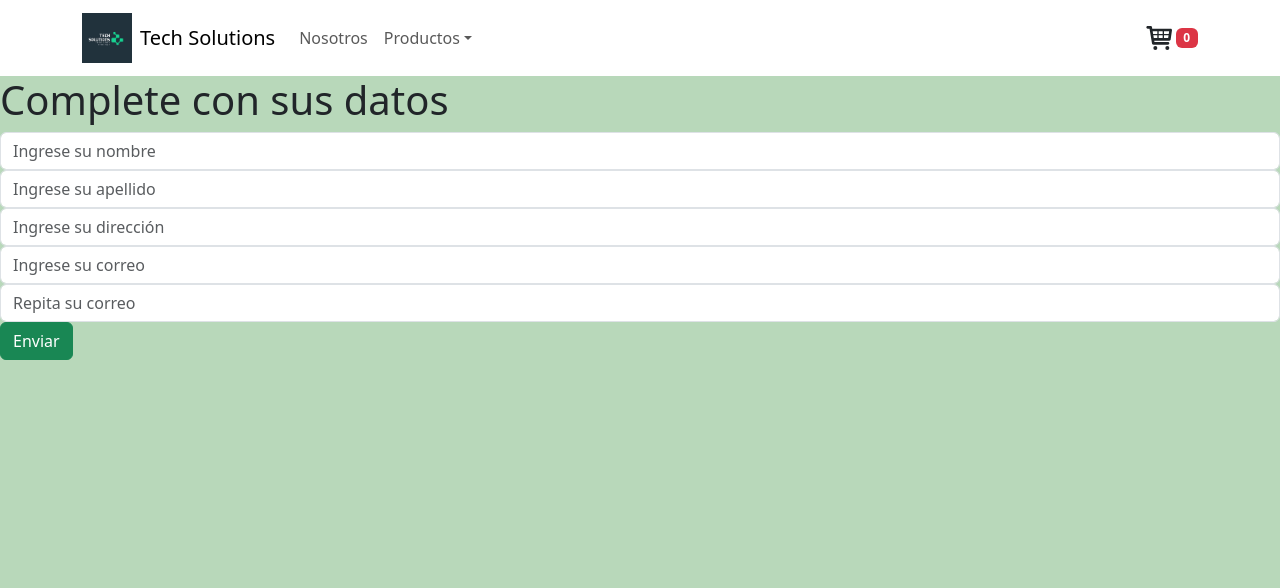
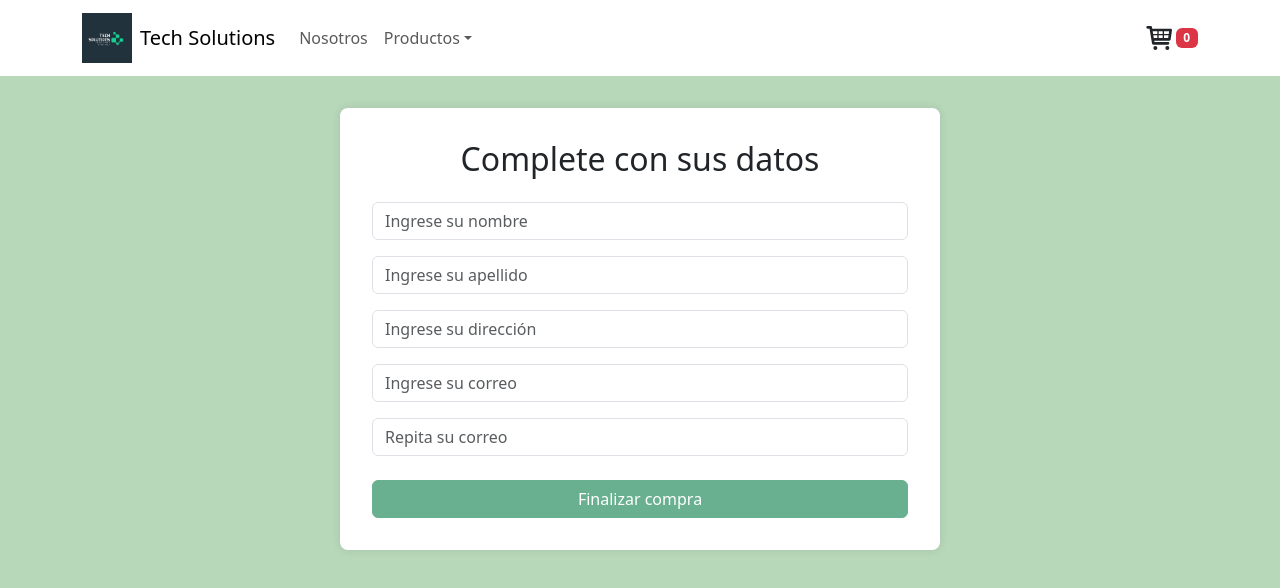
Before and after one commit to micaelavs/ecommerce-coder-techsolutions, a React (Vite) app: page /checkout in a window 1280 px wide. Shown: the top 588 px of the page. Built offline with nearby package versions, Linux system fonts and the light colour scheme.

Commit message:
ultimos ajustes para entrega, validaciones form, stock, gaurdado de actualizacion de stock en orden como en productos. Agrego estilos

```diff
--- a/src/componentes/CartView.jsx
+++ b/src/componentes/CartView.jsx
@@ -1,9 +1,22 @@
 import React, { useContext } from 'react';
 import { CartContext } from '../context/CartContext';
 import { Link } from 'react-router-dom'
+import Swal from 'sweetalert2'
 
 const CartView = () => {
   const { cart, clear, removeItem, cartTotal } = useContext(CartContext);
+   const preConfirm = () =>{
+          Swal.fire({
+              title:'¿Va a eliminar los prodcutos del carrito, está seguro de hacerlo?',
+              showDenyButton:true,
+              denyButtonText:'No',
+              confirmButtonText:'Si'
+          }).then((result)=>{
+              if(result.isConfirmed){
+                  clear()
+              }
+          })
+      }
 
   return (
     <div style={{ maxWidth: '800px', margin: '2rem auto' }}>
@@ -40,7 +53,7 @@ const CartView = () => {
         <div className="mt-4" style={{ display: 'flex', justifyContent: 'space-between', alignItems: 'center' }}>
           <span className="fw-bold">Total a pagar: ${cartTotal()}</span>
           <div>
-            <button className='btn btn-danger me-2' onClick={clear}>Vaciar carrito</button>
+            <button className='btn btn-danger me-2' onClick={preConfirm}>Vaciar carrito</button>
             <Link className='btn btn-success' to='/checkout'>Terminar Compra</Link>
           </div>
         </div>
--- a/src/componentes/Checkout.jsx
+++ b/src/componentes/Checkout.jsx
@@ -1,63 +1,121 @@
 import React, { useContext, useState } from 'react'
 import { CartContext } from '../context/CartContext'
-import { addDoc, collection, serverTimestamp } from 'firebase/firestore'
+import { addDoc, collection, serverTimestamp, doc, updateDoc, increment} from 'firebase/firestore'
 import { db } from '../service/firebase'
+import { useForm } from 'react-hook-form'
 
 const Checkout = () => {
-    const [buyer, setBuyer]= useState({})
-    const [validMail, setValidMail] = useState('')
     const [orderId, setOrderId]= useState('')
-    const {cart, cartTotal, clear}= useContext(CartContext)
-    const buyerData = (e)=> {
-        setBuyer(
-            {
-                ...buyer,
-                [e.target.name]: e.target.value
-            }
-        )
-    }
-    const finalizarCompra = (e) => {
-        //no recargue la app
-        e.preventDefault()
-        if(!buyer.name || !buyer.lastname || !buyer.email || !buyer.address){
-            alert('Por favor completa todos los campos')
-        }else if( buyer.email !== validMail){
-            alert('Los mails no son iguales!')
-        }else{
+    const {register, handleSubmit, formState:{errors}, getValues}=useForm()
+    const {cart, cartTotal, clear, productStocks}= useContext(CartContext)
+
+    const finalizarCompra = (dataDelForm) => {
+        //incorporamos el stock local en cada item
+        const cartConStockActualizado = cart.map(item => ({
+            ...item,
+            stock: (productStocks[item.id] ?? item.stock)
+        }));
+
         let order = {
-                comprador:buyer,
-                compras: cart,
-                total:cartTotal(),
-                date:serverTimestamp()
+            comprador:{
+                nombre: dataDelForm.nombre,
+                apellido: dataDelForm.apellido,
+                direccion: dataDelForm.direccion,
+                email: dataDelForm.email,
+            },
+            compras: cartConStockActualizado,
+            total: cartTotal(),
+            date: serverTimestamp()
         }
         const ventas = collection(db, "ordenes")
-            //agregar un doc
         addDoc(ventas, order)
         .then((res)=>{
             setOrderId(res.id)
+            //aca descuento el stock en firestore
+            order.compras.forEach(async (item) => {
+                const itemRef = doc(db, "productos", item.id);
+                //console.log(itemRef);
+                await updateDoc(itemRef, {
+                stock: increment(-item.quantity)
+                });
+            });
+
             clear()
         })
         .catch((error)=> console.log(error))
     }
-    }
+
     return (
     <>
     {
     orderId
-    ?<div>
-        <h2>Realizaste la compra correctamente! 🥳</h2>
-        <h3>Id de compra: {orderId}</h3>
+        ?
+        <div style={{
+            maxWidth: '600px',
+            margin: '2rem auto'
+            }}>
+            <div style={{
+                backgroundColor: 'white',
+                padding: '2rem',
+                borderRadius: '8px',
+                boxShadow: '0 0 10px rgba(0,0,0,0.1)',
+                textAlign: 'center'
+            }}>
+            <h2>¡Compra realizada correctamente! 🥳</h2>
+            <h4>Tu número de orden es:</h4>
+            <h3 className='text-success'>{orderId}</h3>
             </div>
-    : <div>
-        <h1>Complete con sus datos</h1>
-        <form onSubmit={finalizarCompra}>
-            <input className='form-control' type='text' name='name' placeholder='Ingrese su nombre' onChange={buyerData}/>
-              <input className='form-control' type='text' name='lastname' placeholder='Ingrese su apellido' onChange={buyerData}/>
-                <input className='form-control' type='text' name='address' placeholder='Ingrese su dirección' onChange={buyerData}/>
-                  <input className='form-control' type='email' name='email' placeholder='Ingrese su correo' onChange={buyerData}/>
-                  <input className='form-control' type='email' name='second-email' placeholder='Repita su correo' onChange={(e)=> setValidMail(e.target.value)}/>
-            <button className='btn btn-success' type='submit'>Enviar</button>
+        </div>
+
+        : <div style={{ maxWidth: '600px', margin: '2rem auto' }}>
+            <div style={{
+                backgroundColor: 'white',
+                padding: '2rem',
+                borderRadius: '8px',
+                boxShadow: '0 0 10px rgba(0,0,0,0.1)'
+            }}>
+                <h2 className="mb-4 text-center">Complete con sus datos</h2>
+                <form onSubmit={handleSubmit(finalizarCompra)}>
+                    <div className="mb-3">
+                        <input className='form-control' type='text' placeholder='Ingrese su nombre'
+                            {...register("nombre", {required:true, minLength:3})}/>
+                        {errors?.nombre?.type === 'required' && <small className="text-danger">El nombre es obligatorio</small>}
+                        {errors?.nombre?.type === 'minLength' && <small className="text-danger">Debe tener al menos 3 caracteres</small>}
+                    </div>
+
+                    <div className="mb-3">
+                        <input className='form-control' type='text' placeholder='Ingrese su apellido'
+                            {...register("apellido", {required:true, minLength:2})}/>
+                        {errors?.apellido?.type === 'required' && <small className="text-danger">El apellido es obligatorio</small>}
+                        {errors?.apellido?.type === 'minLength' && <small className="text-danger">Debe tener al menos 2 caracteres</small>}
+                    </div>
+
+                    <div className="mb-3">
+                        <input className='form-control' type='text' placeholder='Ingrese su dirección'
+                            {...register("direccion", {required:true, minLength:10, maxLength:35})}/>
+                        {errors?.direccion?.type === 'required' && <small className="text-danger">La dirección es obligatoria</small>}
+                        {errors?.direccion?.type === 'minLength' && <small className="text-danger">Debe tener al menos 10 caracteres</small>}
+                        {errors?.direccion?.type === 'maxLength' && <small className="text-danger">Es demasiado larga</small>}
+                    </div>
+
+                    <div className="mb-3">
+                        <input className='form-control' type='email' placeholder='Ingrese su correo'
+                            {...register("email", {required:true})}/>
+                        {errors?.email?.type === 'required' && <small className="text-danger">El correo es obligatorio</small>}
+                    </div>
+
+                    <div className="mb-4">
+                        <input className='form-control' type='email' placeholder='Repita su correo'
+                            {...register("secondemail", {required:true, validate:{equalsMails: mail2 => mail2 === getValues().email}})}/>
+                        {errors?.secondemail?.type === 'required' && <small className="text-danger">Debe repetir el correo</small>}
+                        {errors?.secondemail?.type === 'equalsMails' && <small className="text-danger">Los correos no coinciden</small>}
+                    </div>
+
+                    <button className='btn btn-success w-100' type='submit' disabled={!cart.length}>
+                        Finalizar compra
+                    </button>
                 </form>
+            </div>
         </div>
     }
     </>
--- a/src/componentes/ItemCount.jsx
+++ b/src/componentes/ItemCount.jsx
@@ -28,8 +28,7 @@ const ItemCount = ({stock, onAdd}) => {
         <button className='btn btn-success' onClick={sumar}>+</button>
     </div>
     <br></br>
-    {/* <button className='btn btn-primary'  disabled={stock === 0} onClick={comprar}>Comprar</button> */}
-    <button className='btn btn-primary'  disabled={stock === 0} onClick={()=>onAdd(count)}>Comprar</button>
+    <button className='btn btn-primary'  disabled={stock === 0 || count === 0} onClick={()=>onAdd(count)}>Comprar</button>
     </div>
   )
 }
--- a/src/componentes/ItemDetail.jsx
+++ b/src/componentes/ItemDetail.jsx
@@ -1,24 +1,32 @@
 import React from 'react';
 import { useState,useContext } from 'react';
-import { Alert } from 'react-bootstrap';
+//import { Alert } from 'react-bootstrap';
 import ItemCount from './ItemCount'
 import { CartContext } from '../context/CartContext'
 import { Link } from 'react-router-dom'
+import Swal from 'sweetalert2';
 
 const ItemDetail = ({ detalle }) => {
-  const [mensaje, setMensaje] = useState('');
-  const {addItem} = useContext(CartContext);
+  const {addItem, productStocks } = useContext(CartContext);
   //comprar
   const [purchase, setPurchase]= useState(false);
 
   if (!detalle) return null;
 
-    const onAdd = (cantidad)=>{
-    //alert(`Agregaste ${cantidad} de items`)
-    setMensaje(`Agregaste ${cantidad} item${cantidad > 1 ? 's' : ''} al carrito`);
-    addItem(detalle, cantidad)
-    setPurchase(true)
-  }
+  //para actualizar el stock
+  const stockDisponible = productStocks[detalle.id] ?? detalle.stock;
+
+  const onAdd = (cantidad)=>{
+      addItem(detalle, cantidad)
+      setPurchase(true)
+      Swal.fire({
+        icon: 'success',
+        title: '¡Producto agregado!',
+        text: `Agregaste ${cantidad} item${cantidad > 1 ? 's' : ''} al carrito`,
+        showConfirmButton: false,
+        timer: 2000
+    });
+  };
 
   return (
     <div style={{ display: 'flex', justifyContent: 'center', padding: '1.5rem' }}>
@@ -33,11 +41,6 @@ const ItemDetail = ({ detalle }) => {
         backgroundColor: '#fff'
       }}>
 
-        {mensaje && (
-          <Alert variant="success" onClose={() => setMensaje('')} dismissible>
-            {mensaje}
-          </Alert>
-        )}
         <h3 style={{ color: '#007b5e', marginBottom: '1rem', fontSize: '1.5rem' }}>
           {detalle.nombre}
         </h3>
@@ -66,9 +69,9 @@ const ItemDetail = ({ detalle }) => {
         </p>
 
         <p style={{ color: detalle.stock > 0 ? 'green' : 'red', fontWeight: '500' }}>
-          Stock disponible: {detalle.stock}
+          Stock disponible: {stockDisponible}
         </p>
-        {purchase ? <Link className='btn btn-dark' to='/cart'> Ir al carrito</Link> :<ItemCount stock={detalle.stock} onAdd={onAdd}/>}
+        {purchase ? <Link className='btn btn-dark' to='/cart'> Ir al carrito</Link> :<ItemCount stock={stockDisponible} onAdd={onAdd}/>}
       </div>
     </div>
   );
--- a/src/componentes/ItemList.jsx
+++ b/src/componentes/ItemList.jsx
@@ -3,7 +3,7 @@ import Item from './Item';
 
 const ItemList = ({ data }) => {
   return (
-    <div className="container my-6"> {/* Igual que InfoCards */}
+    <div className="container my-6">
       <div
         style={{
           display: 'flex',
--- a/src/context/CartContext.jsx
+++ b/src/context/CartContext.jsx
@@ -7,8 +7,14 @@ export const CartContext = createContext()
 export const CartProvider = ({children}) => {
 
     const [cart, setCart]= useState([])
+    const [productStocks, setProductStocks] = useState({});
 
     const addItem = (item, cantidad) =>{
+          //descuento el stock local
+        setProductStocks(prev => ({
+            ...prev,
+            [item.id]: (prev[item.id] ?? item.stock) - cantidad
+        }));
 
         if(isInCart(item.id)){
             const carritoActualizado = cart.map((prod)=>{
@@ -21,7 +27,7 @@ export const CartProvider = ({children}) => {
             setCart(carritoActualizado)
 
         }else{
-            //dejas lo que esta en el carrito y añado el item con su cant
+            //dejo lo que esta en el carrito y añado el item con su cant
             setCart([...cart, {...item, quantity:cantidad}])
         }
 
@@ -29,11 +35,27 @@ export const CartProvider = ({children}) => {
 
     //filtra los que sean distinto a ese prod, es decir los deja en la lista
     const removeItem = (id)=>{
+         //restaurar stock local
+        const prod = cart.find(p => p.id === id);
+        if (prod) {
+            setProductStocks(prev => ({
+                ...prev,
+                [id]: (prev[id] ?? prod.stock) + prod.quantity
+            }));
+        }
+
         setCart(cart.filter((prod)=> prod.id !== id))
     }
 
     //setea carrito en []
     const clear = () =>{
+        //devolver stock local de todos los productos
+        cart.forEach(prod => {
+            setProductStocks(prev => ({
+                ...prev,
+                [prod.id]: (prev[prod.id] ?? prod.stock) + prod.quantity
+            }));
+        });
         setCart([])
     }
 
@@ -51,7 +73,7 @@ export const CartProvider = ({children}) => {
         return cart.reduce((acc, prod) => acc + prod.quantity * prod.precio, 0);
     };
     return(
-        <CartContext.Provider value={{cart, addItem, removeItem, clear, cartQuantity, cartTotal}}>
+        <CartContext.Provider value={{cart, addItem, removeItem, clear, cartQuantity, cartTotal,productStocks }}>
             {children}
         </CartContext.Provider>
     )
```
Also changed, not shown: src/componentes/ItemDetailContainer.jsx (+12 -4 lines), src/componentes/ItemListContainer.jsx (+10 -3 lines). Lines whose indentation alone changed are shown as unchanged.
